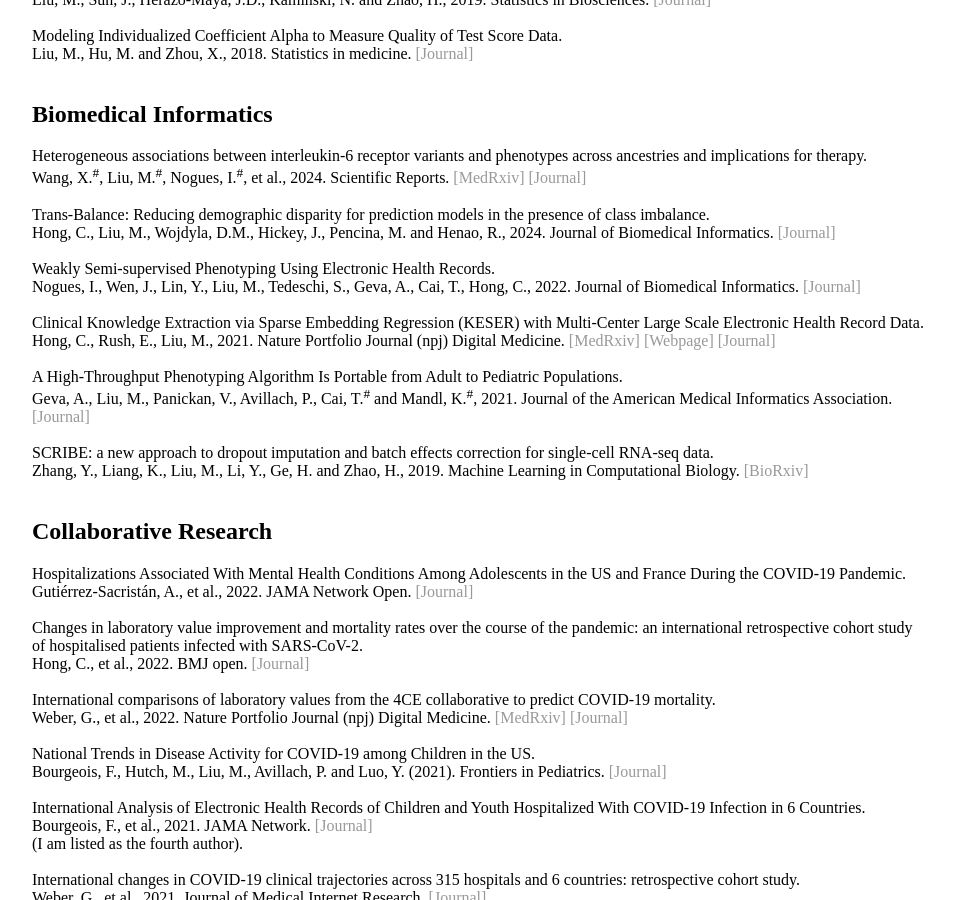
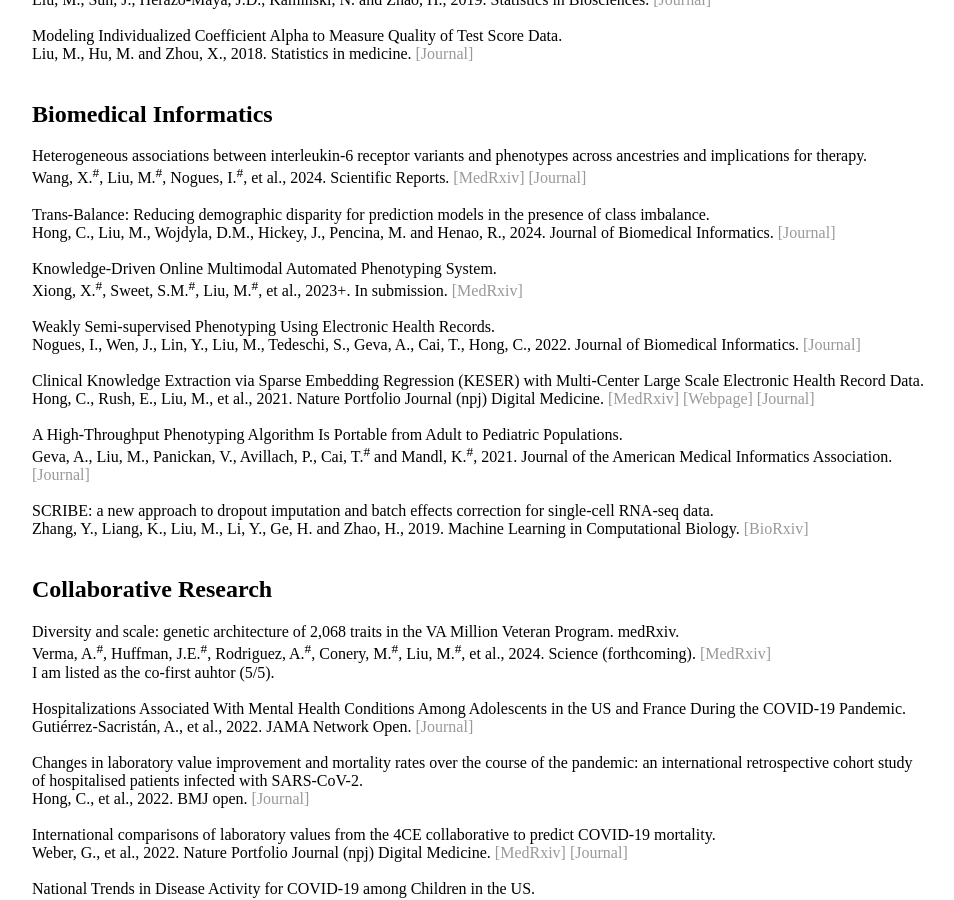
Before and after one commit to moleibobliu/moleibobliu.github.io, a Jekyll site: the page built from pub/index.html, in a window 1280 px wide and 900 px high, scrolled down 1348 px. Shown: the whole window, without its empty margins (160-1114 px from the left). Built offline with Jekyll 4.4.1, drawn with Linux system fonts in a browser that asks for light colours.

Commit message:
Update index.html

```diff
--- a/pub/index.html
+++ b/pub/index.html
@@ -5,7 +5,7 @@ title: Molei Liu
 <div class="blurb">
 	<h1> Research </h1>
 	<h2> Statistics (Method and Theory) </h2>
-	<h3> 2024+ </h3>
+	<h3> 2024 </h3>
 
         Semi-supervised Triply Robust Inductive Transfer Learning.
         <br \>  Cai, T.<sup>*</sup>, Li, M.<sup>*</sup> and Liu, M.<sup>*</sup>, 2024. Journal of the American Statistical Association (forthcoming). <a href="https://arxiv.org/abs/2209.04977"> [Arxiv] </a>
@@ -120,13 +120,18 @@ title: Molei Liu
 	<a href="https://www.sciencedirect.com/science/article/pii/S1532046423002538?casa_token=MgcCTLtcfMoAAAAA:-bvO6bIN5658k-nCwbUDi9gTbD5I7n1ai06oOfNCBnEbWmr3O355C-VioxIMZ7EkacfgoTjOaZg"> [Journal] </a>
 	<br \>
 
+	<br \> 	Knowledge-Driven Online Multimodal Automated Phenotyping System.
+	<br \> 	Xiong, X.<sup>#</sup>, Sweet, S.M.<sup>#</sup>, Liu, M.<sup>#</sup>, et al., 2023+. In submission.
+	<a href="https://www.medrxiv.org/content/10.1101/2023.09.29.23296239v1"> [MedRxiv] </a>
+	<br \>
+
 	<br \> 	Weakly Semi-supervised Phenotyping Using Electronic Health Records.
         <br \> Nogues, I., Wen, J., Lin, Y., Liu, M., Tedeschi, S., Geva, A., Cai, T., Hong, C., 2022. Journal of Biomedical Informatics.
 	<a href="https://www.sciencedirect.com/science/article/abs/pii/S1532046422001861"> [Journal] </a>
 	<br \>
 
 	<br \> Clinical Knowledge Extraction via Sparse Embedding Regression (KESER) with Multi-Center Large Scale Electronic Health Record Data.
-	<br \> Hong, C., Rush, E., Liu, M., 2021. Nature Portfolio Journal (npj) Digital Medicine.
+	<br \> Hong, C., Rush, E., Liu, M., et al., 2021. Nature Portfolio Journal (npj) Digital Medicine.
 	<a href="https://www.medrxiv.org/content/10.1101/2021.03.13.21253486v1"> [MedRxiv] </a>
 	 <a href="https://celehs.github.io/KESER"> [Webpage] </a>
 	<a href="https://www.nature.com/articles/s41746-021-00519-z"> [Journal] </a>
@@ -145,7 +150,13 @@ title: Molei Liu
 
 	<h2> Collaborative Research </h2>
 
-	Hospitalizations Associated With Mental Health Conditions Among Adolescents in the US and France During the COVID-19 Pandemic.
+	Diversity and scale: genetic architecture of 2,068 traits in the VA Million Veteran Program. medRxiv.
+	<br \> Verma, A.<sup>#</sup>, Huffman, J.E.<sup>#</sup>, Rodriguez, A.<sup>#</sup>, Conery, M.<sup>#</sup>, Liu, M.<sup>#</sup>, et al., 2024. Science (forthcoming).
+	<a href="https://www.ncbi.nlm.nih.gov/pmc/articles/PMC10327290/"> [MedRxiv] </a>
+	<br \> I am listed as the co-first auhtor (5/5).
+	<br \>
+
+	<br \> Hospitalizations Associated With Mental Health Conditions Among Adolescents in the US and France During the COVID-19 Pandemic.
 	<br \> Gutiérrez-Sacristán, A., et al., 2022. JAMA Network Open.
 	<a href="https://jamanetwork.com/journals/jamanetworkopen/article-abstract/2799437"> [Journal] </a>
 	<br \>
@@ -156,7 +167,7 @@ title: Molei Liu
 
 	<br \> International comparisons of laboratory values from the 4CE collaborative to predict COVID-19 mortality.
 	<br \> Weber, G., et al., 2022. Nature Portfolio Journal (npj) Digital Medicine. <a href="https://www.medrxiv.org/content/10.1101/2020.12.16.20247684v2.full"> [MedRxiv] </a>
-	 <a href="https://www.nature.com/articles/s41746-022-00601-0"> [Journal] </a>
+	<a href="https://www.nature.com/articles/s41746-022-00601-0"> [Journal] </a>
 	<br \>
 
 	<br \> National Trends in Disease Activity for COVID-19 among Children in the US.
```
